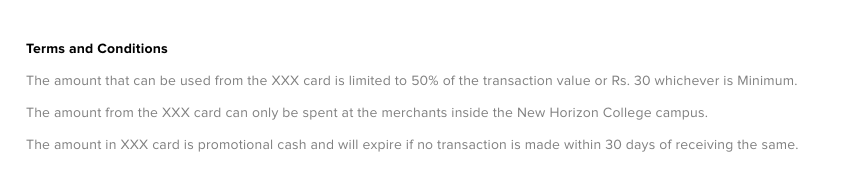
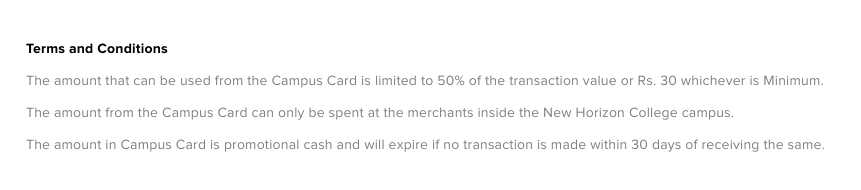
Before and after one commit to betterworldtech/cardprograminfo, a plain HTML site: page 0707ea70-b596-4403-8625-fbdd5f21dadd.html in a window 1280 px wide. Shown: the whole page, without its empty margins (0-861 px from the left). Drawn offline with Linux system fonts and the light colour scheme.

Commit message:
Text change: XXX to Campus

```diff
--- a/0707ea70-b596-4403-8625-fbdd5f21dadd.html
+++ b/0707ea70-b596-4403-8625-fbdd5f21dadd.html
@@ -34,15 +34,15 @@
     </p>
 
     <p class="text">
-        The amount that can be used from the XXX card is limited to 50% of the transaction value or Rs. 30 whichever is Minimum.
+        The amount that can be used from the Campus Card is limited to 50% of the transaction value or Rs. 30 whichever is Minimum.
     </p>
 
     <p class="text">
-        The amount from the XXX card can only be spent at the merchants inside the New Horizon College campus.
+        The amount from the Campus Card can only be spent at the merchants inside the New Horizon College campus.
     </p>
 
     <p class="text">
-        The amount in XXX card is promotional cash and will expire if no transaction is made within 30 days of receiving the same.
+        The amount in Campus Card is promotional cash and will expire if no transaction is made within 30 days of receiving the same.
     </p>
 
 </body>
```
